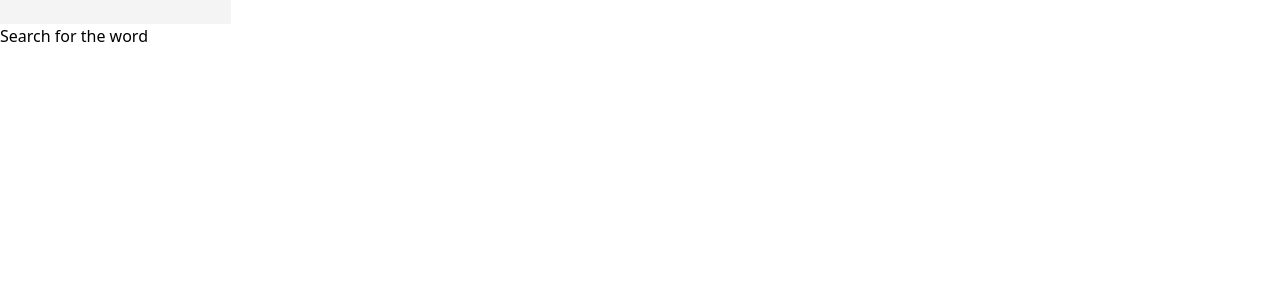
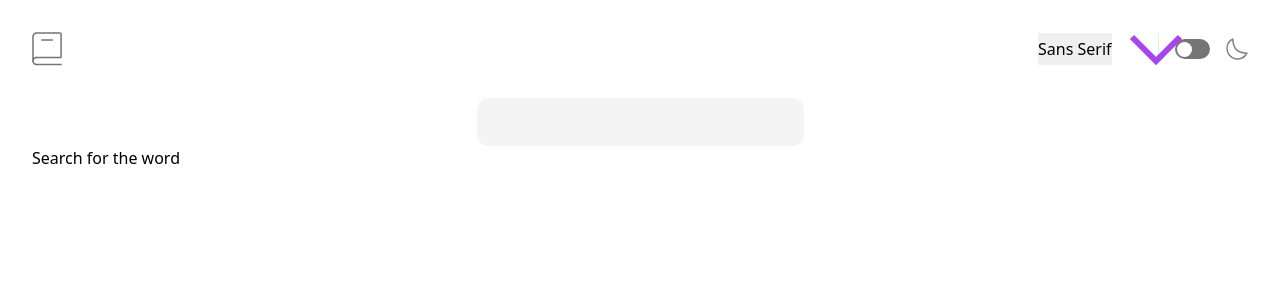
Before and after one commit to EkaAbashidze/dictionary-web-app-vue, a Vue app: page / in a window 1280 px wide. Shown: the top 300 px of the page. Built offline with nearby package versions, Linux system fonts and the light colour scheme.

Commit message:
style: create header markup and import the component

```diff
--- /dev/null
+++ b/src/components/TheHeader.vue
@@ -0,0 +1,35 @@
+<template>
+  <div class="flex w-full justify-between items-center">
+    <img src="../assets/images/icon-book.svg" alt="" />
+
+    <div class="flex gap-4">
+      <div class="flex gap-4 relative">
+        <select class="appearance-none outline-none">
+          <option value="Sans Serif">Sans Serif</option>
+          <option value="Serif">Serif</option>
+          <option value="Mono">Mono</option>
+        </select>
+        <img src="../assets/images/icon-arrow-down.svg" alt="" />
+      </div>
+
+      <div class="w-[1px] h-[32px] bg-[#E9E9E9]"></div>
+
+      <div class="flex items-center gap-4">
+        <div
+          class="w-[35px] h-[20px] bg-[#757575] rounded-full flex items-center px-[2px] justify-start"
+        >
+          <div class="w-[15px] h-[15px] bg-white rounded-full"></div>
+        </div>
+        <img src="../assets/images/icon-moon.svg" alt="" />
+      </div>
+    </div>
+  </div>
+</template>
+
+<script>
+export default {
+  data() {
+    return {};
+  },
+};
+</script>
--- a/src/pages/MainPage.vue
+++ b/src/pages/MainPage.vue
@@ -1,8 +1,14 @@
 <template>
-  <div>
-    <div>
+  <div class="p-8 w-screen">
+    <the-header></the-header>
+    <div class="mt-8 flex justify-center">
       <label for="search"></label>
-      <input type="text" name="search" class="bg-[#F4F4F4]" v-model="search" />
+      <input
+        type="text"
+        name="search"
+        class="bg-[#F4F4F4] w-[327px] h-[48px] rounded-xl outline-none px-6"
+        v-model="search"
+      />
     </div>
     <h2 v-if="isLoading">Search for the word</h2>
     <div v-if="error">
@@ -49,8 +55,12 @@
 
 <script>
 import axios from "axios";
+import TheHeader from "../components/TheHeader.vue";
 
 export default {
+  components: {
+    TheHeader,
+  },
   data() {
     return {
       search: "",
@@ -67,6 +77,26 @@ export default {
       } else {
         this.clearData();
       }
+    },
+  },
+  methods: {
+    async getData(searchTerm) {
+      this.isLoading = true;
+      try {
+        const response = await axios.get(
+          "https://api.dictionaryapi.dev/api/v2/entries/en/" + searchTerm
+        );
+        this.word = response.data[0];
+        this.isLoading = false;
+        this.error = {};
+      } catch (error) {
+        this.error = JSON.parse(error.request.responseText);
+      }
+    },
+    clearData() {
+      this.word = {};
+      this.isLoading = true;
+      this.error = {};
     },
   },
   computed: {
@@ -129,25 +159,5 @@ export default {
       return url;
     },
   },
-  methods: {
-    async getData(searchTerm) {
-      this.isLoading = true;
-      try {
-        const response = await axios.get(
-          "https://api.dictionaryapi.dev/api/v2/entries/en/" + searchTerm
-        );
-        this.word = response.data[0];
-        this.isLoading = false;
-        this.error = {};
-      } catch (error) {
-        this.error = JSON.parse(error.request.responseText);
-      }
-    },
-    clearData() {
-      this.word = {};
-      this.isLoading = true;
-      this.error = {};
-    },
-  },
 };
 </script>
```
Also changed, not shown: src/assets/images/icon-book.svg (added).
